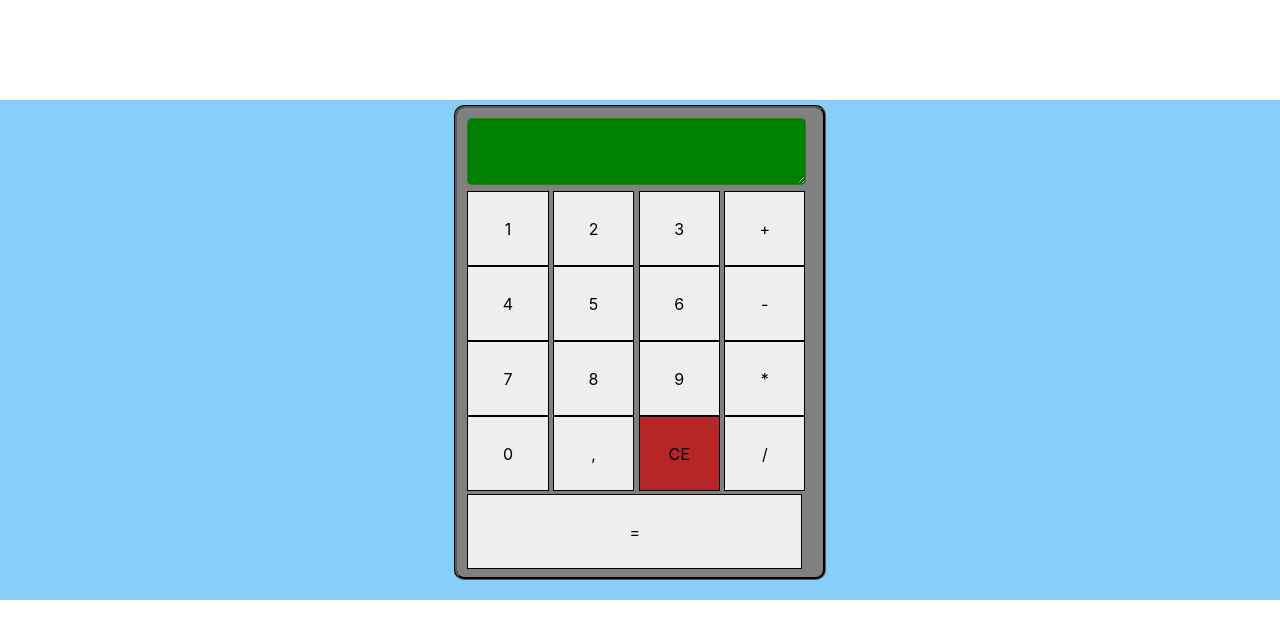
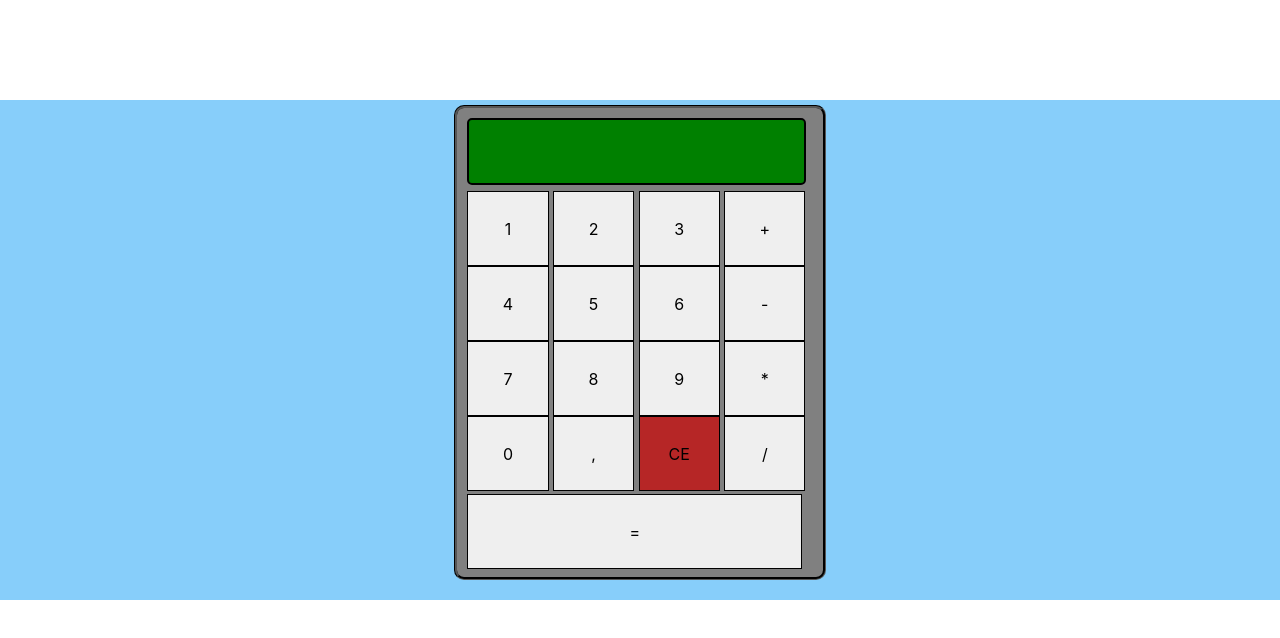
Before and after one commit to VtOliv/Calculadora, a plain HTML site: page index.html in a window 1280 px wide. Drawn offline with nearby package versions, Linux system fonts and the light colour scheme.

Commit message:
ajustes finais

```diff
--- a/css/style.css
+++ b/css/style.css
@@ -38,10 +38,12 @@ button:hover {
     width: 98%;
     height: 15%;
     padding: 15px;
+    border:2px double;
     border-radius: 5px;
     overflow: hidden;
     text-align: end;
     font-size: 20px;
     background-color: green;
     color: black;
+    resize: none;
 }
```
